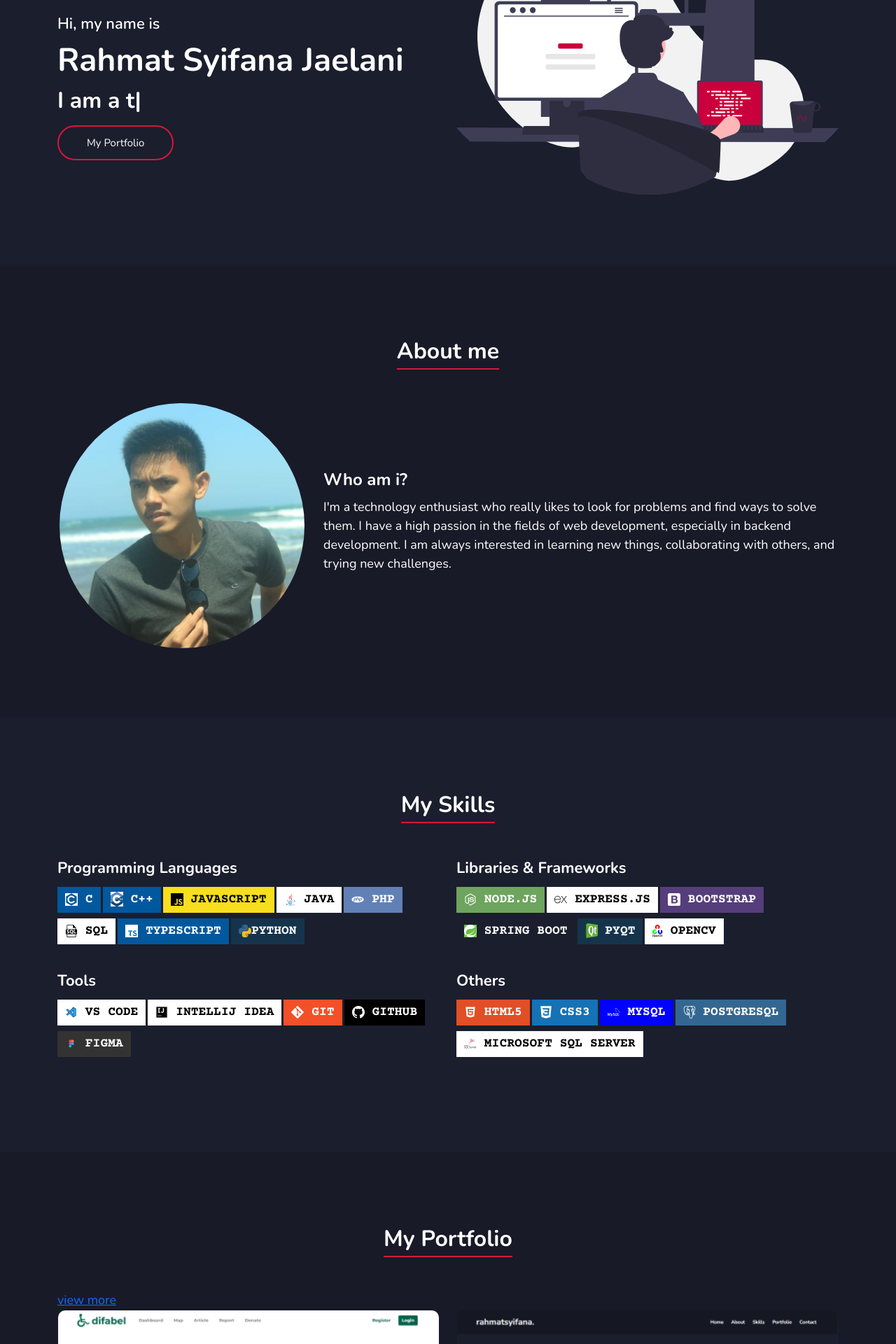
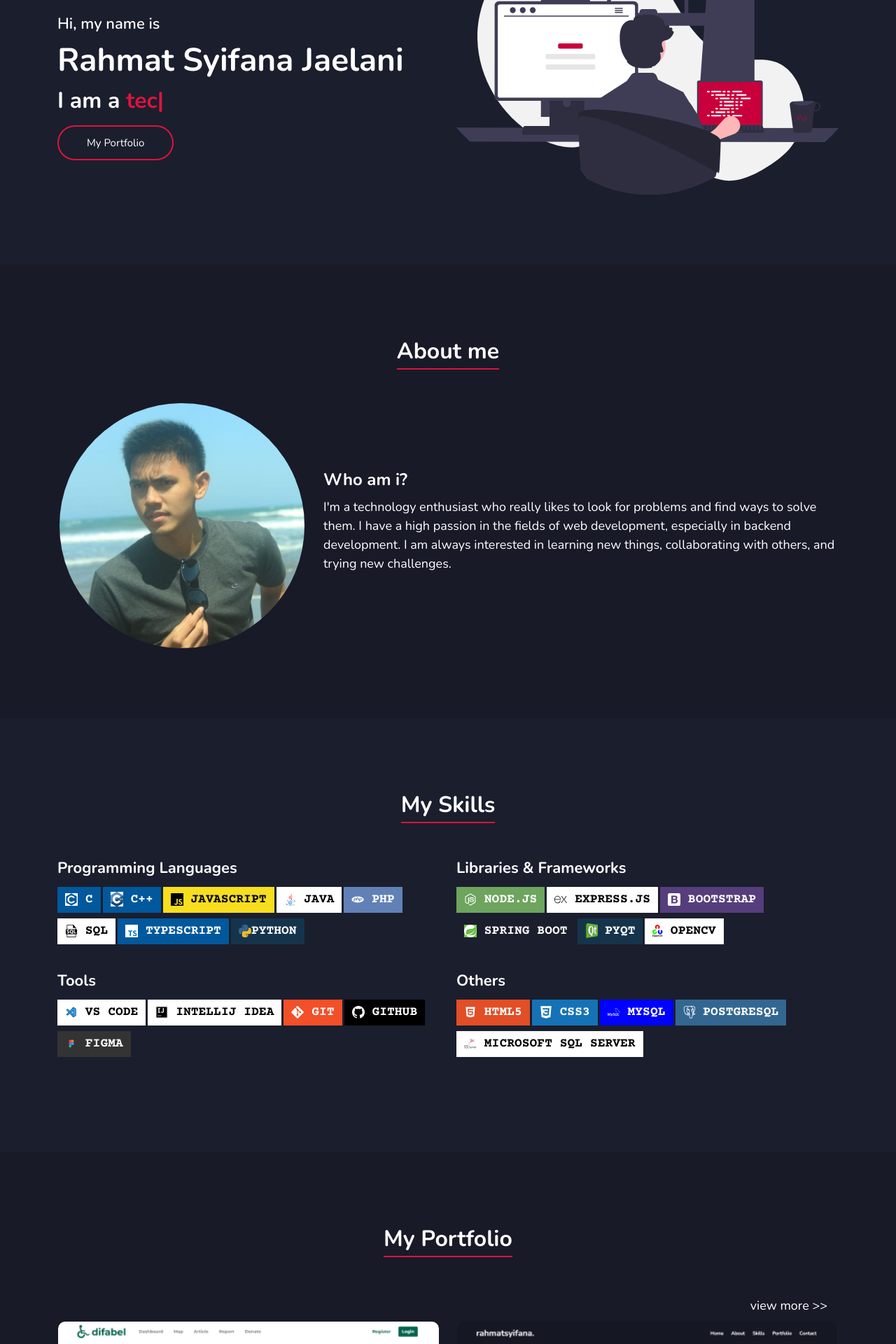
Before and after one commit to rahmatsyifana12/my-portfolio-v2, a React (Create React App) app: page / in a window 1280 px wide. Shown: the part 300-2220 px from the top of the page at 70% size. Built offline with nearby package versions, Linux system fonts and the light colour scheme.

Commit message:
Add arrow and make view more to right

```diff
--- a/src/components/Home/HomeSection.jsx
+++ b/src/components/Home/HomeSection.jsx
@@ -2,7 +2,7 @@ import { Link } from "react-router-dom";
 import Typed from 'react-typed';
 
 function HomeSection() {
-    const strings = ['a student', 'a web developer', 'a tech enthusiast'];
+    const strings = ['student', 'web developer', 'tech enthusiast'];
     return (
         <section id="home" className="home">
             <div className="container">
@@ -29,8 +29,8 @@ function HomeSection() {
                             <div className="greet mb-5 mb-md-4">
                                 <div className="hello">Hi, my name is</div>
                                 <div className="name fw-bold">Rahmat Syifana Jaelani</div>
-                                <div className="a-what fw-bold">I am <span className="auto-type" style={{color: "crimson;"}}>
-                                        <Typed strings={strings} typeSpeed={80} backSpeed={80} />
+                                <div className="a-what fw-bold">I am a <span className="auto-type" style={{color: "crimson"}}>
+                                        <Typed strings={strings} typeSpeed={80} backSpeed={80} loop={true} />
                                     </span></div>
                             </div>
                             <Link className="my-portfolio-btn" to={'/portfolio'}>My Portfolio</Link>
--- a/src/components/Portfolio/Portfolio.css
+++ b/src/components/Portfolio/Portfolio.css
@@ -1,3 +1,11 @@
 .more {
     font-size: 18px;
+    margin-left: auto;
+    margin-right: 0;
+    list-style: none;
+    color: #fff;
 }
+
+.more:hover {
+    color: crimson;
+}
--- a/src/components/Portfolio/PortfolioSection.jsx
+++ b/src/components/Portfolio/PortfolioSection.jsx
@@ -8,7 +8,7 @@ function PortfolioSection() {
                 <div className="topper">
                     <div className="title fw-bold">My Portfolio</div>
                     <div className="line mb-5" style={{width: "183.91px"}}></div>
-                    <Link className="more" to={'/portfolio'}>view more</Link>
+                    <Link className="more nav-link l" to={'/portfolio'} align="right">view more {'>>'}</Link>
                 </div>
                 <div className="list row">
                     <div className="content col-12 col-lg-6 col-one">
```
